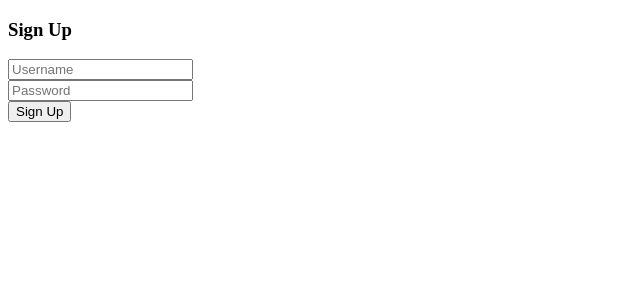
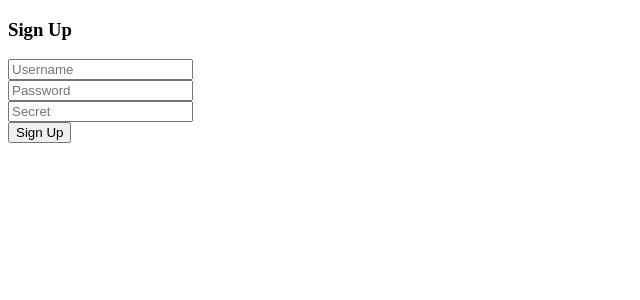
Before and after one commit to ludblom/BakedAF_webpage, a Flask app: page /signup in a window 1280 px wide. Shown: the part 44-344 px from the top of the page, without its empty margins (0-640 px from the left). Run offline with Flask 2, Linux system fonts and the light colour scheme.

Commit message:
Added a code needed to create an account to prevent unauthorized persons from creating accounts

```diff
--- a/project/auth.py
+++ b/project/auth.py
@@ -45,11 +45,16 @@ def logout():
 def signup_post():
     uname = request.form.get('uname')
     password = request.form.get('password')
+    secret = request.form.get('secret')
 
     user = User.query.filter_by(uname=uname).first()
 
     if user:
         flash('Username already taken')
+        return redirect(url_for('auth.signup'))
+    # TODO Make some prettier solution to this
+    elif(secret != "some-secret-only-users-know"):
+        flash('Wrong secret')
         return redirect(url_for('auth.signup'))
 
     new_user = User(uname=uname, password=generate_password_hash(password, method='sha256'))
--- a/project/templates/signup.html
+++ b/project/templates/signup.html
@@ -21,6 +21,11 @@
                 <input class="input" type="password" name="password" placeholder="Password">
             </div>
         </div>
+        <div class="field">
+            <div class="control">
+                <input class="input" type="password" name="secret" placeholder="Secret">
+            </div>
+        </div>
         <button class="button">Sign Up</button>
     </form>
 </div>
```
Also changed, not shown: README.md.
